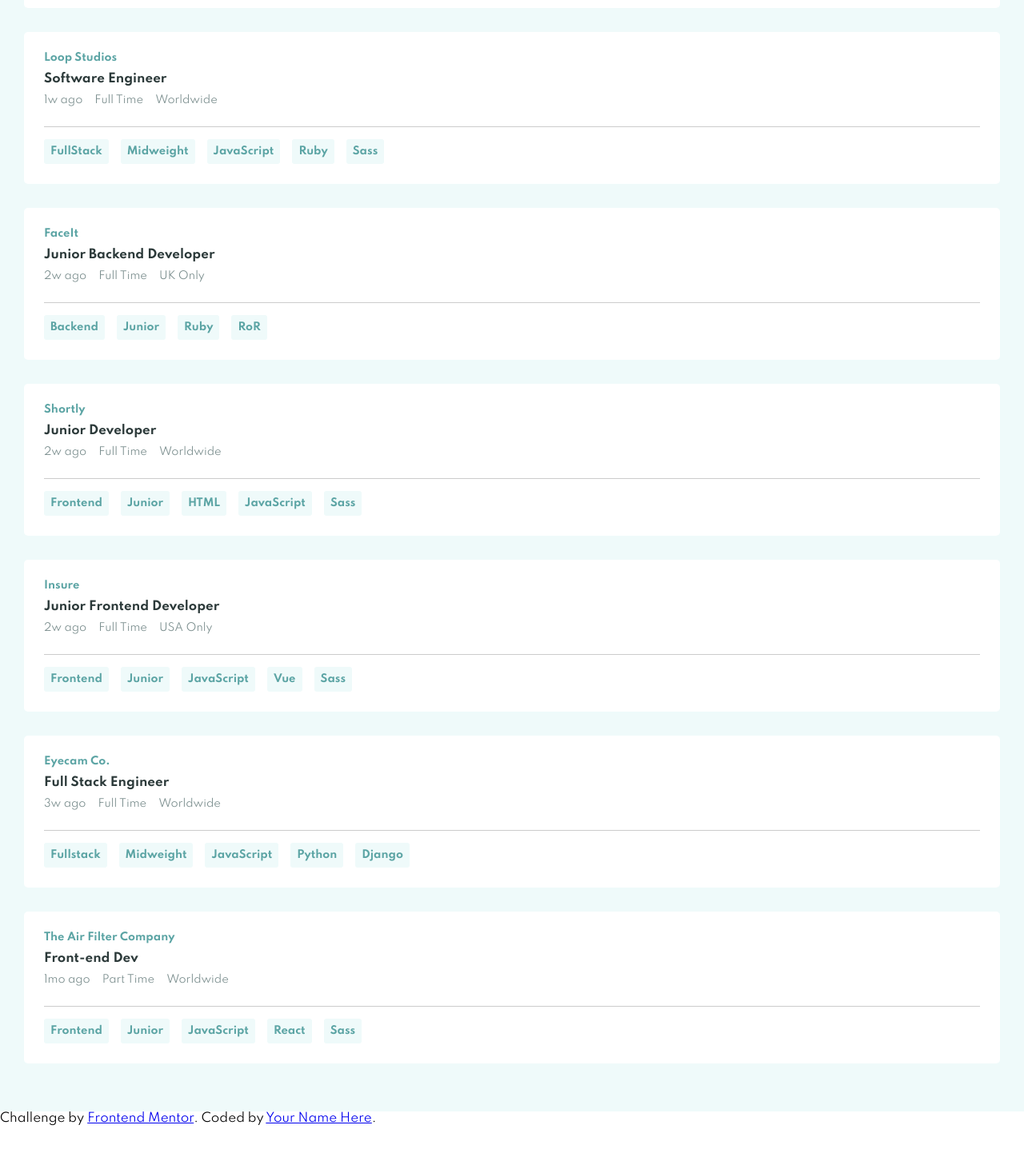
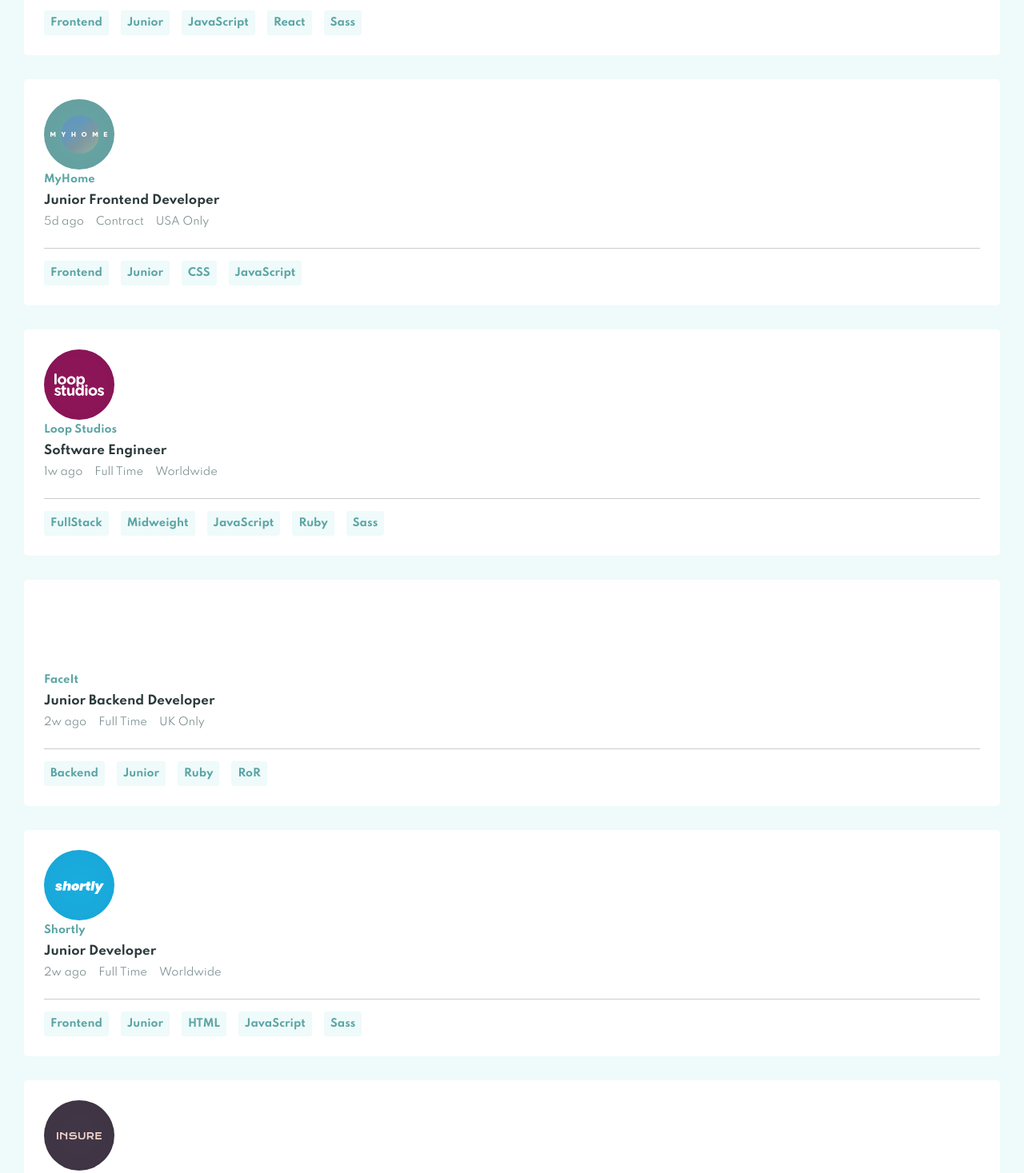
Before and after one commit to cch5ng/job_listing_fe_mentor, a React (Create React App) app: page / in a window 1280 px wide. Shown: the part 1082-2549 px from the top of the page at 80% size. Before the commit the page ends 2490 px from the top, so only its background shows below. Built offline with nearby package versions, Linux system fonts and the light colour scheme.

Commit message:
make changes to import logo images; add key values to list items

```diff
--- a/src/App.scss
+++ b/src/App.scss
@@ -46,6 +46,10 @@
 }
 
 /* card-header */
+.logo {
+  background-size: 50px 50px;
+}
+
 .card-header-container {
   border-bottom: 1px solid #ccc;
   padding-bottom: 25px;
--- a/src/components/Card.js
+++ b/src/components/Card.js
@@ -5,7 +5,7 @@
 
 function Card(props) {
   const {company, logo, isNew, featured, position, role, level, postedAt, contract,
-    location, languages, tools} = props.job;
+    location, languages, tools, id} = props.job;
 
   const containerClass = featured ? 'card-container card-featured': 'card-container';
 
@@ -13,8 +13,8 @@
     <div className={containerClass}>
       <CardHeader company={company} logo={logo} isNew={isNew} featured={featured}
         position={position} postedAt={postedAt} contract={contract}
-        location={location} />
-      <KeywordSection languages={languages} tools={tools} role={role} level={level} />
+        location={location} id={id} />
+      <KeywordSection languages={languages} tools={tools} role={role} level={level} id={id} />
     </div>
   );
 }
--- a/src/components/CardHeader.js
+++ b/src/components/CardHeader.js
@@ -1,12 +1,59 @@
 import React from 'react';
 import '../App.scss';
 import Button from './Button';
+import { ReactComponent as Logo1 } from '../images/photosnap.svg';
+import { ReactComponent as Logo2 } from '../images/manage.svg';
+import { ReactComponent as Logo3 } from '../images/account.svg';
+import { ReactComponent as Logo4 } from '../images/myhome.svg';
+import { ReactComponent as Logo5 } from '../images/loop-studios.svg';
+import { ReactComponent as Logo6 } from '../images/faceit.svg';
+import { ReactComponent as Logo7 } from '../images/shortly.svg';
+import { ReactComponent as Logo8 } from '../images/insure.svg';
+import { ReactComponent as Logo9 } from '../images/eyecam-co.svg';
+import { ReactComponent as Logo10 } from '../images/the-air-filter-company.svg';
 
 function CardHeader(props) {
   const {company, logo, isNew, featured, position, postedAt, contract,
-    location} = props
+    location, id} = props
+
+  const renderLogo = () => {
+    if (id === 1) {
+      return (<Logo1 title="company logo" className="logo" />)
+    }
+    if (id === 2) {
+      return (<Logo2 title="company logo" className="logo" />)
+    }
+    if (id === 3) {
+      return (<Logo3 />)
+    }
+    if (id === 4) {
+      return (<Logo4 />)
+    }
+    if (id === 5) {
+      return (<Logo5 />)
+    }
+    if (id === 6) {
+      return (<Logo6 />)
+    }
+    if (id === 7) {
+      return (<Logo7 />)
+    }
+    if (id === 8) {
+      return (<Logo8 />)
+    }
+    if (id === 9) {
+      return (<Logo9 />)
+    }
+    if (id === 10) {
+      return (<Logo10 />)
+    }
+  }
+
   return (
     <div className="card-header-container">
+      <div className="logo">
+        {renderLogo()}
+      </div>
       <div className="row">
         <div className="h2">{company}</div>
         {isNew === true && (
--- a/src/components/KeywordSection.js
+++ b/src/components/KeywordSection.js
@@ -3,17 +3,23 @@
 import Button from './Button';
 
 function KeywordSection(props) {
-  const {role, languages, tools, level} = props;
+  const {role, languages, tools, level, id} = props;
   return (
     <div className="keyword-section-container row">
       <Button label={role} type="keyword" />
       <Button label={level} type="keyword" />
-      {languages.map(language => (
-        <Button label={language} type="keyword" />
-      ))}
-      {tools.map(tool => (
-        <Button label={tool} type="keyword" />
-      ))}
+      {languages.map(language => {
+        let key = `${id}-${language}`;
+        return (
+          <Button label={language} type="keyword" key={key}/>
+        )
+      })}
+      {tools.map(tool => {
+        let key = `${id}-${tool}`;
+        return (
+          <Button label={tool} type="keyword" key={key}/>
+        )
+      })}
     </div>
   );
 }
--- a/src/data.json
+++ b/src/data.json
@@ -2,7 +2,7 @@
   {
     "id": 1,
     "company": "Photosnap",
-    "logo": "./images/photosnap.svg",
+    "logo": "../images/photosnap.svg",
     "isNew": true,
     "featured": true,
     "position": "Senior Frontend Developer",
@@ -17,7 +17,7 @@
   {
     "id": 2,
     "company": "Manage",
-    "logo": "./images/manage.svg",
+    "logo": "../images/manage.svg",
     "isNew": true,
     "featured": true,
     "position": "Fullstack Developer",
@@ -32,7 +32,7 @@
   {
     "id": 3,
     "company": "Account",
-    "logo": "./images/account.svg",
+    "logo": "../images/account.svg",
     "isNew": true,
     "featured": false,
     "position": "Junior Frontend Developer",
@@ -47,7 +47,7 @@
   {
     "id": 4,
     "company": "MyHome",
-    "logo": "./images/myhome.svg",
+    "logo": "../images/myhome.svg",
     "isNew": false,
     "featured": false,
     "position": "Junior Frontend Developer",
@@ -62,7 +62,7 @@
   {
     "id": 5,
     "company": "Loop Studios",
-    "logo": "./images/loop-studios.svg",
+    "logo": "../images/loop-studios.svg",
     "isNew": false,
     "featured": false,
     "position": "Software Engineer",
@@ -77,7 +77,7 @@
   {
     "id": 6,
     "company": "FaceIt",
-    "logo": "./images/faceit.svg",
+    "logo": "../images/faceit.svg",
     "isNew": false,
     "featured": false,
     "position": "Junior Backend Developer",
@@ -92,7 +92,7 @@
   {
     "id": 7,
     "company": "Shortly",
-    "logo": "./images/shortly.svg",
+    "logo": "../images/shortly.svg",
     "isNew": false,
     "featured": false,
     "position": "Junior Developer",
@@ -107,7 +107,7 @@
   {
     "id": 8,
     "company": "Insure",
-    "logo": "./images/insure.svg",
+    "logo": "../images/insure.svg",
     "new": false,
     "featured": false,
     "position": "Junior Frontend Developer",
@@ -122,7 +122,7 @@
   {
     "id": 9,
     "company": "Eyecam Co.",
-    "logo": "./images/eyecam-co.svg",
+    "logo": "../images/eyecam-co.svg",
     "isNew": false,
     "featured": false,
     "position": "Full Stack Engineer",
@@ -137,7 +137,7 @@
   {
     "id": 10,
     "company": "The Air Filter Company",
-    "logo": "./images/the-air-filter-company.svg",
+    "logo": "../images/the-air-filter-company.svg",
     "isNew": false,
     "featured": false,
     "position": "Front-end Dev",
```
